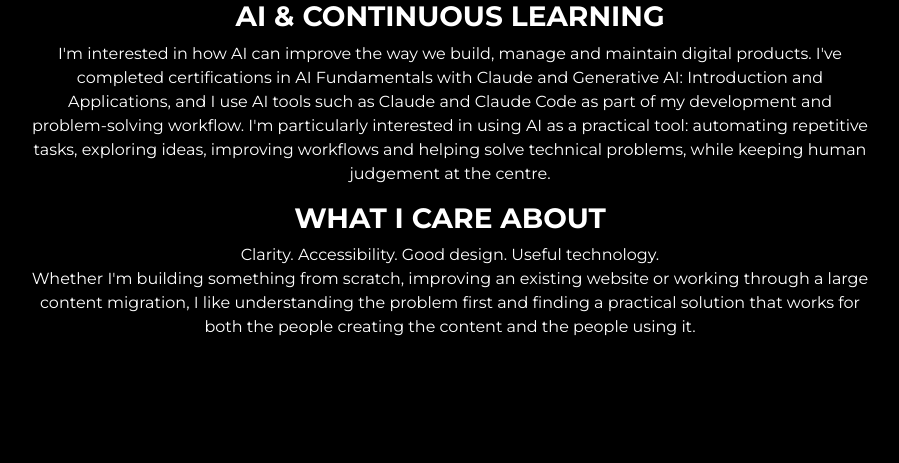
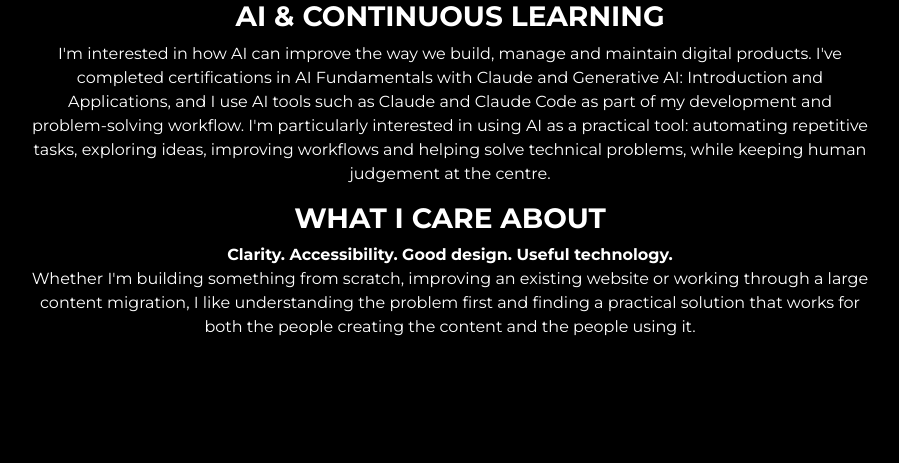
Before and after one commit to AnnS9/MyPortfolio, a PHP site: page / in a window 1280 px wide. Shown: the part 1588-2051 px from the top of the page, without its empty margins (190-1089 px from the left). Run offline with PHP 8.4, Linux system fonts and the light colour scheme; some libraries are stand-ins or nearby versions.

Commit message:
Add bold class to style.css for font-weight

```diff
--- a/css/style.css
+++ b/css/style.css
@@ -362,7 +362,8 @@ nav.opened .btn-hamburger span:nth-child(3) {
 
     transition: transform 0.3s;
 }
-
+bold{
+font-weight: bold;}
 .skill-box:hover {
     transform: translateY(-5px);
 }
```
